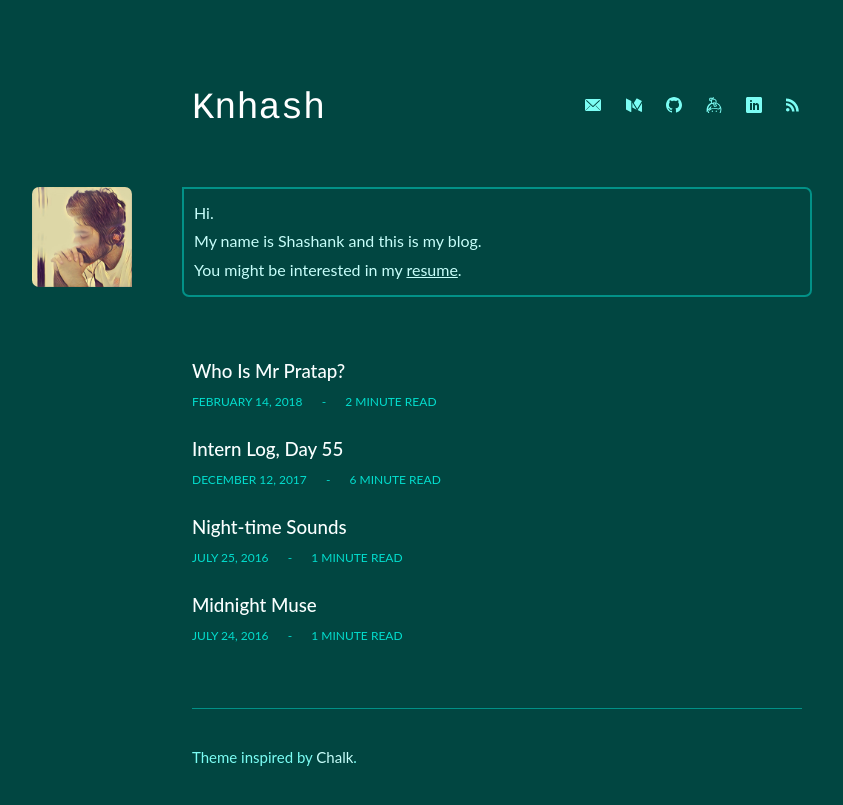
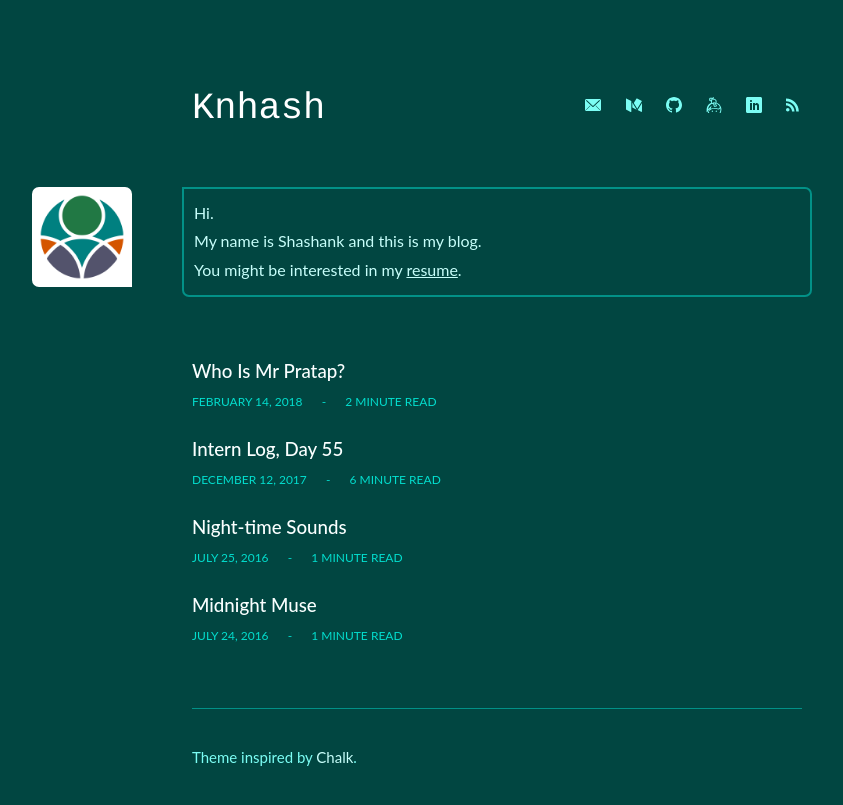
Before and after one commit to knhash/knhash.github.io, a Jekyll site: the page built from index.html, in a window 1280 px wide. Shown: the top 805 px of the page, without its empty margins (143-986 px from the left). Built offline with Jekyll 4.4.1, drawn with Linux system fonts in a browser that asks for light colours.

Commit message:
Update logo

```diff
--- a/index.html
+++ b/index.html
@@ -3,7 +3,7 @@
 title: "Blog"
 description: "The ramblings of Shashank"
 ---
-<img src="assets/about.jpg" alt="About Shashank S header image" class="about-img"/>
+<img src="assets/about.PNG" alt="About Shashank S header image" class="about-img"/>
 <div class="about {% if site.scrollappear_enabled %}scrollappear{% endif %}">
   <p>Hi.</p>
   <p>My name is Shashank and this is my blog.</p>
```
